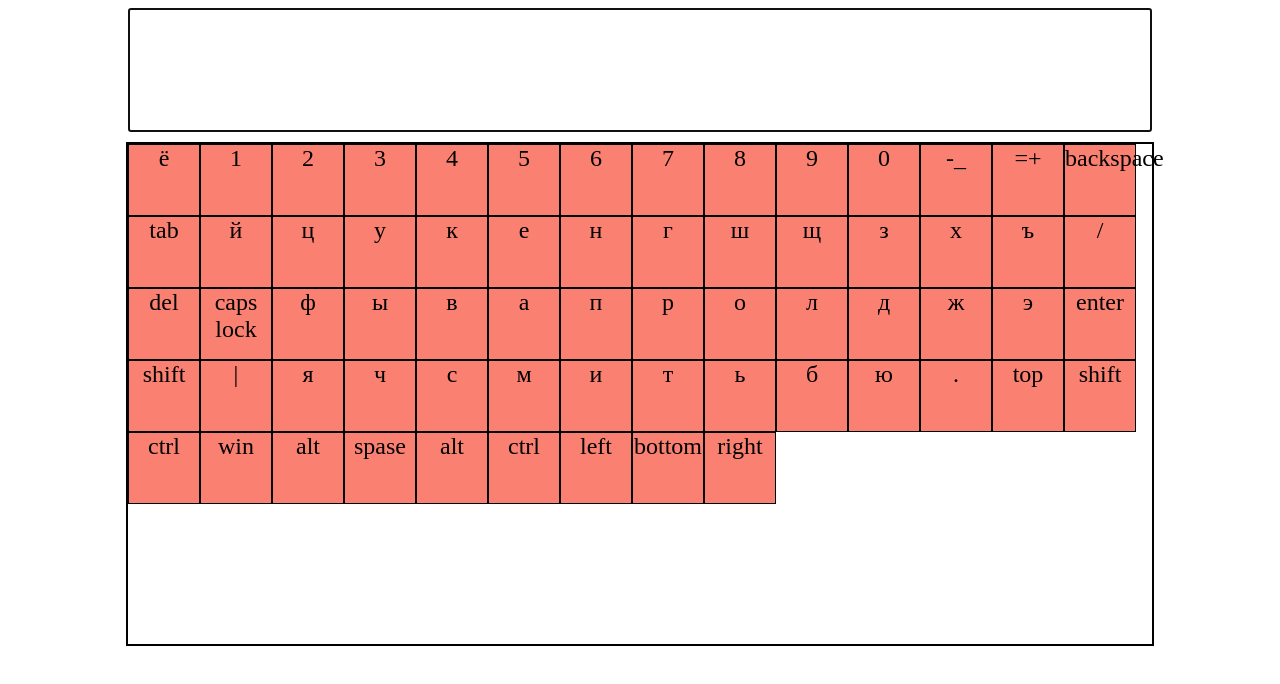
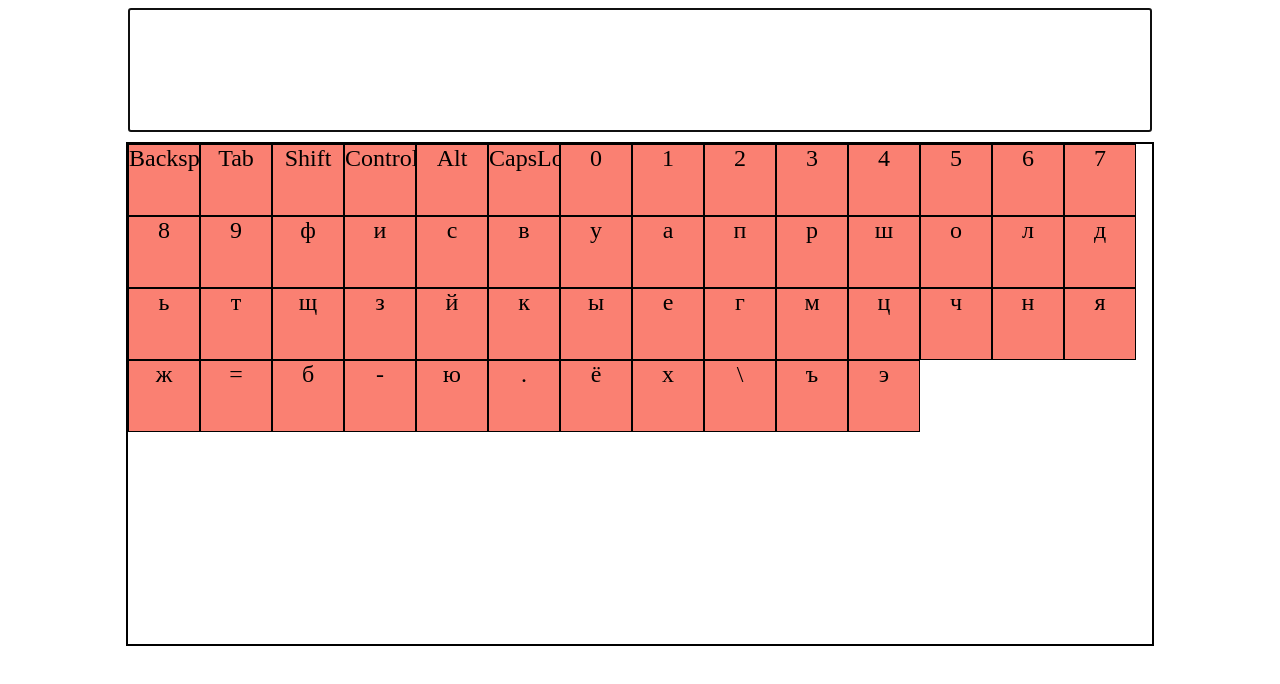
Before and after one commit to DariaSokolova23/CodeJam, a plain HTML site: page index.html in a window 1280 px wide. Drawn offline with Linux system fonts and the light colour scheme.

Commit message:
feat: switch language

```diff
--- a/script.js
+++ b/script.js
@@ -2,17 +2,102 @@ let div = document.createElement('div');
 div.setAttribute('class', 'keyboard');
 document.body.appendChild(div);
 
-const arrButtonsRus = ['ё','1','2','3','4','5','6','7','8','9','0','-_','=+','backspace','tab','й','ц','у','к','е','н','г','ш','щ','з','х','ъ',"\/",'del','caps lock','ф','ы','в','а','п','р','о','л','д','ж','э','enter','shift','|','я','ч','с','м','и','т','ь','б','ю','.','top','shift','ctrl','win','alt','spase','alt','ctrl','left','bottom','right'];
-const arrButtonsEng = ['`','1','2','3','4','5','6','7','8','9','0','-_','=+','backspace','tab','q','w','e','r','t','y','u','i','o','p','[',']',"\/",'del','caps lock','a','s','d','f','g','h','j','k','l',';','"','enter','shift','|','z','x','c','v','b','n','m',',','.','/','top','shift','ctrl','win','alt','spase','alt','ctrl','left','bottom','right'];
+let alphabet = {
+    81: ['q','й'],
+    87: ['w','ц'],
+    69: ['e','у'],
+    82: ['r','к'],
+    84: ['t','е'],
+    89: ['y','н'],
+    85: ['u','г'],
+    73: ['i','ш'],
+    79: ['o','щ'],
+    80: ['p','з'],
+    219: ['[','х'],
+    221: [']','ъ'],
+    220: ['\\','\\'],
+    65: ['a','ф'],
+    83: ['s','ы'],
+    68: ['d','в'],
+    70: ['f','а'],
+    71: ['g','п'],
+    72: ['h','р'],
+    74: ['j','о'],
+    75: ['k','л'],
+    76: ['l','д'],
+    186: [';','ж'],
+    222: ['\'','э'],
+    90: ['z','я'],
+    88: ['x','ч'],
+    67: ['c','с'],
+    86: ['v','м'],
+    66: ['b','и'],
+    78: ['n','т'],
+    77: ['m','ь'],
+    188: [',','б'],
+    190: ['.','ю'],
+    191: ['/','.'],
+    49: ['1','1'],
+    50: ['2','2'],
+    51: ['3','3'],
+    52: ['4','4'],
+    53: ['5','5'],
+    54: ['6','6'],
+    55: ['7','7'],
+    56: ['8','8'],
+    57: ['9','9'],
+    48: ['0','0'],
+    189: ['-','-'],
+    187: ['=','='],
+    8: ['Backspace','Backspace'],
+    192: ['`','ё'],
+    9: ['Tab','Tab'],
+    20: ['CapsLock','CapsLock'],
+    16: ['Shift','Shift'],
+    17: ['Control','Control'],
+    18: ['Alt','Alt']
+};
 
-createVirtualButtonElem();
+let languageNow = true;//true - rus
 
-function createVirtualButtonElem(){
-    for (let i = 0; i<arrButtonsRus.length; i++){
-    let div = document.createElement('div');
-    div.setAttribute('class' , 'key');
-    document.getElementsByClassName('keyboard')[0].appendChild(div);
-    div.innerHTML = arrButtonsRus[i];
-    div.id = arrButtonsRus[i].charCodeAt();
+document.addEventListener('keyup',function(event){
+    let currentButton = document.getElementById(event.keyCode);
+    currentButton.style.backgroundColor = 'salmon';
+    if (event.keyCode == 18){
+        if(event.shiftKey){
+            languageNow = !languageNow;
+            createVirtualButtons();
+        }
+    }
+    if (event.keyCode == 16){
+        if(event.altKey){
+            languageNow = !languageNow;
+            createVirtualButtons();
+        }
+    }
+})
+
+document.addEventListener('keydown', function(event) {
+    let currentButton = document.getElementById(event.keyCode);
+    currentButton.style.backgroundColor = "#bebebe";
+});
+
+createVirtualButtons();
+
+function createVirtualButtons(){
+    let keyboardElem = document.getElementsByClassName('keyboard')[0];
+    keyboardElem.innerHTML = " "
+    for (let i in alphabet){
+        let div = document.createElement('div');
+        div.setAttribute('class' , 'key');
+        keyboardElem.appendChild(div);
+        if (languageNow == true){
+            div.innerHTML = alphabet[i][1];
+        }
+        else {
+            div.innerHTML = alphabet[i][0];
+        }
+        div.id = i;
+
     };
 };
```
Also changed, not shown: style.css (line endings or trailing spaces).
